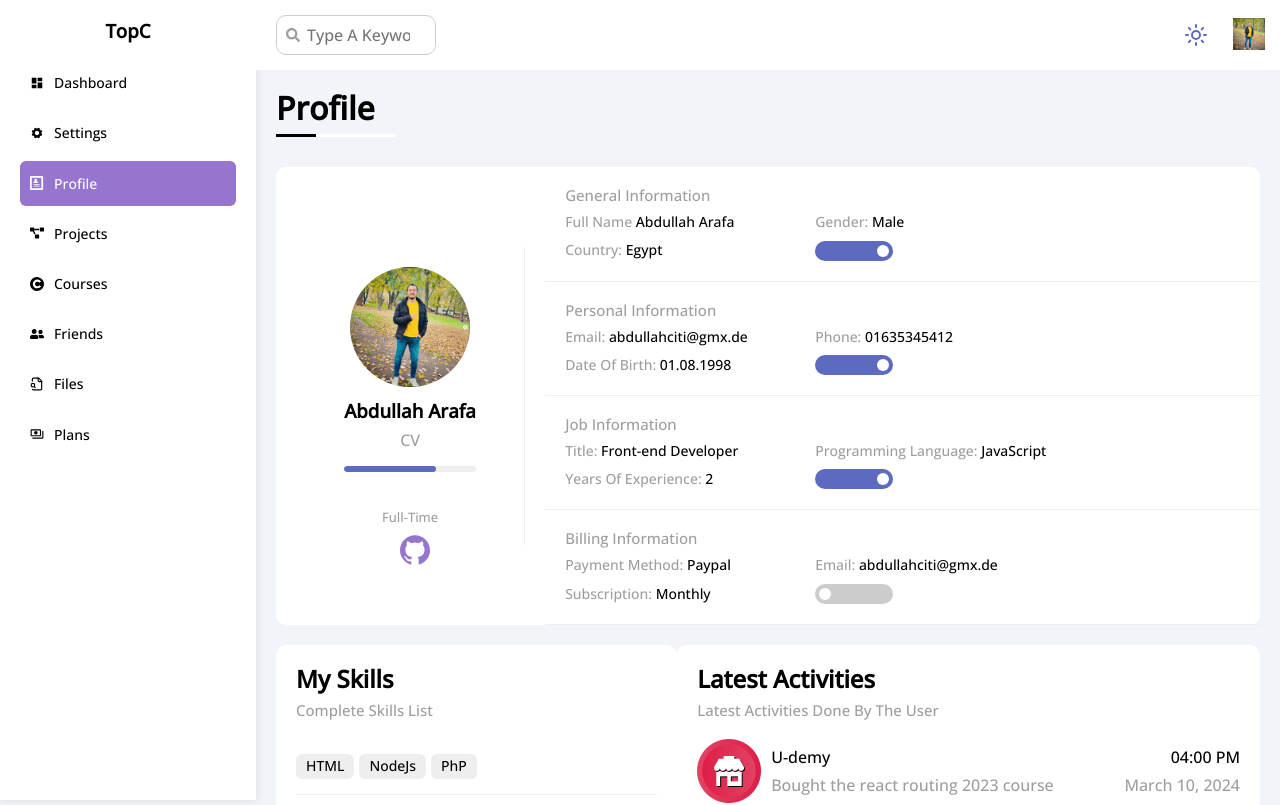
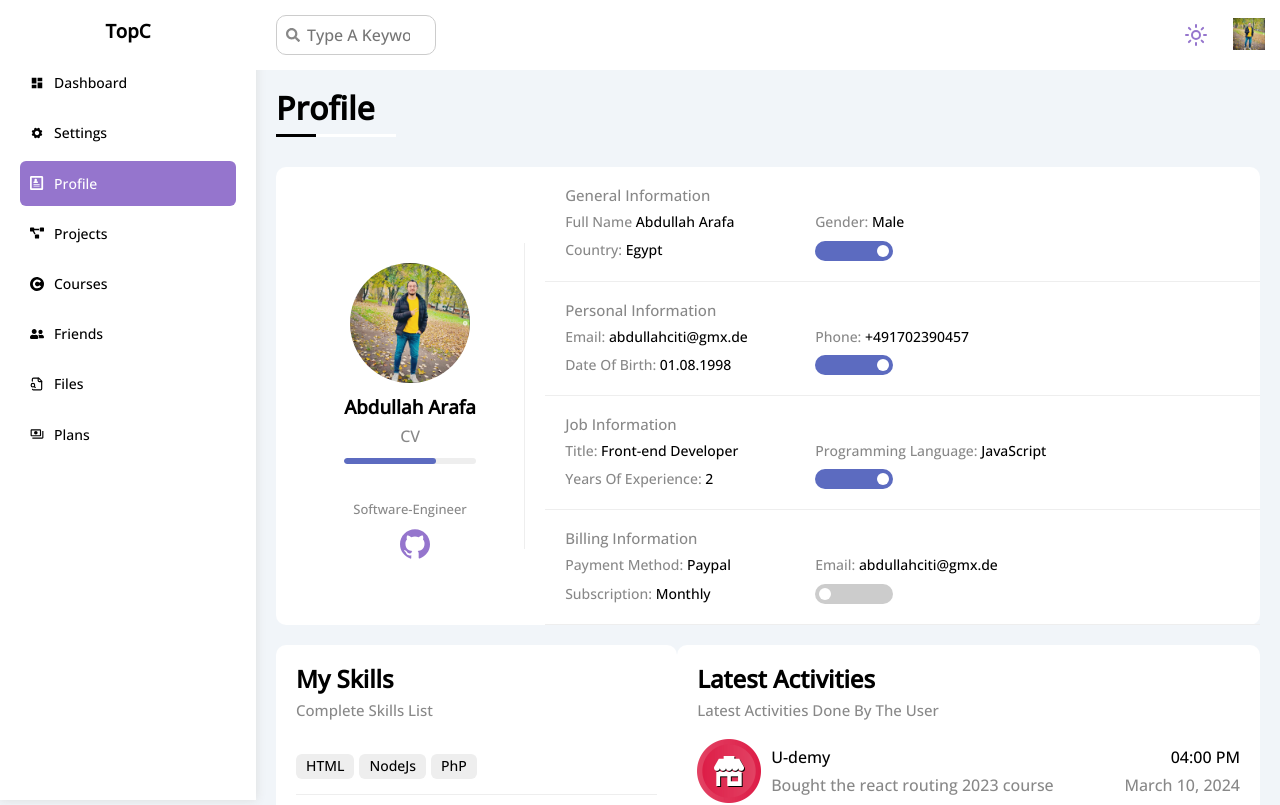
Before and after one commit to Abdullahciti/CitizenX-Website, a React (Create React App) app: page /profile in a window 1280 px wide. Shown: the top 805 px of the page. Built offline with nearby package versions, Linux system fonts and the light colour scheme; a web font is replaced by a local one.

Commit message:
added new colors to the night mode and modified some css styles

```diff
--- a/src/components/Header.js
+++ b/src/components/Header.js
@@ -28,9 +28,9 @@ const Header = ({ handleMenu, handleSearchChange }) => {
   };
   const handleDarkicon = () => {
     // Dark mode
-    // root.style.setProperty("--main-modeColor", "#000"); // black color for backgrounds
+    root.style.setProperty("--main-modeColor", "#000"); // black color for backgrounds
     root.style.setProperty("--main-color", "#263238"); // Dark blue-grey
-    // root.style.setProperty("--alt-color", "#263299"); // Dark orange
+    root.style.setProperty("--alt-color", "#263299"); // Dark orange
     // root.style.setProperty("--orange-color", "#651fff"); // Deep purple
     root.style.setProperty("--green-color", "#00c853"); // Dark green
     root.style.setProperty("--red-color", "#d50000"); // Dark red
--- a/src/components/content/widgets/profile/Overview.js
+++ b/src/components/content/widgets/profile/Overview.js
@@ -24,7 +24,7 @@ const Overview = () => {
           <i className="fa-solid fa-star c-orange fs-13"></i>
           <i className="fa-solid fa-star c-orange fs-13"></i>
         </div>
-        <p className="c-grey m-0 fs-13">Full-Time</p>
+        <p className="c-grey m-0 fs-13">Software-Engineer</p>
         <span className="github-link">
           <a
             href="https://github.com/Abdullahciti?tab=repositories"
@@ -73,7 +73,7 @@ const Overview = () => {
           </div>
           <div className="fs-14">
             <span className="c-grey">Phone:</span>
-            <span> 01635345412</span>
+            <span> +491702390457</span>
           </div>
           <div className="fs-14">
             <span className="c-grey">Date Of Birth:</span>
--- a/src/framework.css
+++ b/src/framework.css
@@ -10,7 +10,6 @@
   --text-color: black;
   --alt-color: #9575cd; /* Lighter shade of purple */
   --accent-color: #7e57c2; /* Deeper shade of purple */
-  --grey-color: #9e9e9e; /*  Soft grey */
   --orange-color: #ffcc80; /* Soft orange */
   --green-color: #4db6ac; /* Tranquil teal */
 }
--- a/src/index.css
+++ b/src/index.css
@@ -42,9 +42,6 @@ ul {
   background-color: white;
 }
 ::-webkit-scrollbar-thumb {
-  background-color: var(--main-color);
-}
-::-webkit-scrollbar-thumb:hover {
   background-color: var(--alt-color);
 }
 .page {
@@ -282,8 +279,12 @@ ul {
   gap: 25px;
 }
 .header .icons > svg {
+  color: var(--alt-color);
+  font-size: 24px;
+  cursor: pointer;
+}
+.header .icons > svg:hover {
   color: var(--main-color);
-  font-size: 24px;
 }
 .header .mode-picker {
   display: flex;
@@ -312,9 +313,10 @@ ul {
   font-size: 22px;
   font-weight: 500;
   padding: 5px;
+  cursor: pointer;
 }
 .header .mode-picker li:hover {
-  background: var(--grey-color);
+  background: var(--alt-color);
 }
 .header .mode-picker li svg {
   margin: 0 3px;
@@ -1004,6 +1006,9 @@ ul {
     border-right: 1px solid #eee;
   }
 }
+.overview p:last-of-type {
+  margin-bottom: 12px;
+}
 .profile-page .avatar-box > img {
   width: 120px;
   height: 120px;
@@ -1032,6 +1037,7 @@ ul {
 }
 .profile-page .avatar-box .github-link {
   position: relative;
+  margin: 10px 0;
 }
 .profile-page .avatar-box .github-link a {
   font-size: 30px;
@@ -1043,8 +1049,13 @@ ul {
   transform: translateX(-50%);
   color: var(--alt-color);
   transition: var(--main-transition);
-}
-
+  display: flex;
+  justify-content: center;
+  align-items: center;
+}
+.profile-page .avatar-box .github-link a svg {
+  width: fit-content;
+}
 .profile-page .avatar-box .github-link:hover {
   color: var(--main-color);
 }
```
Also changed, not shown: mindset.txt (added).
